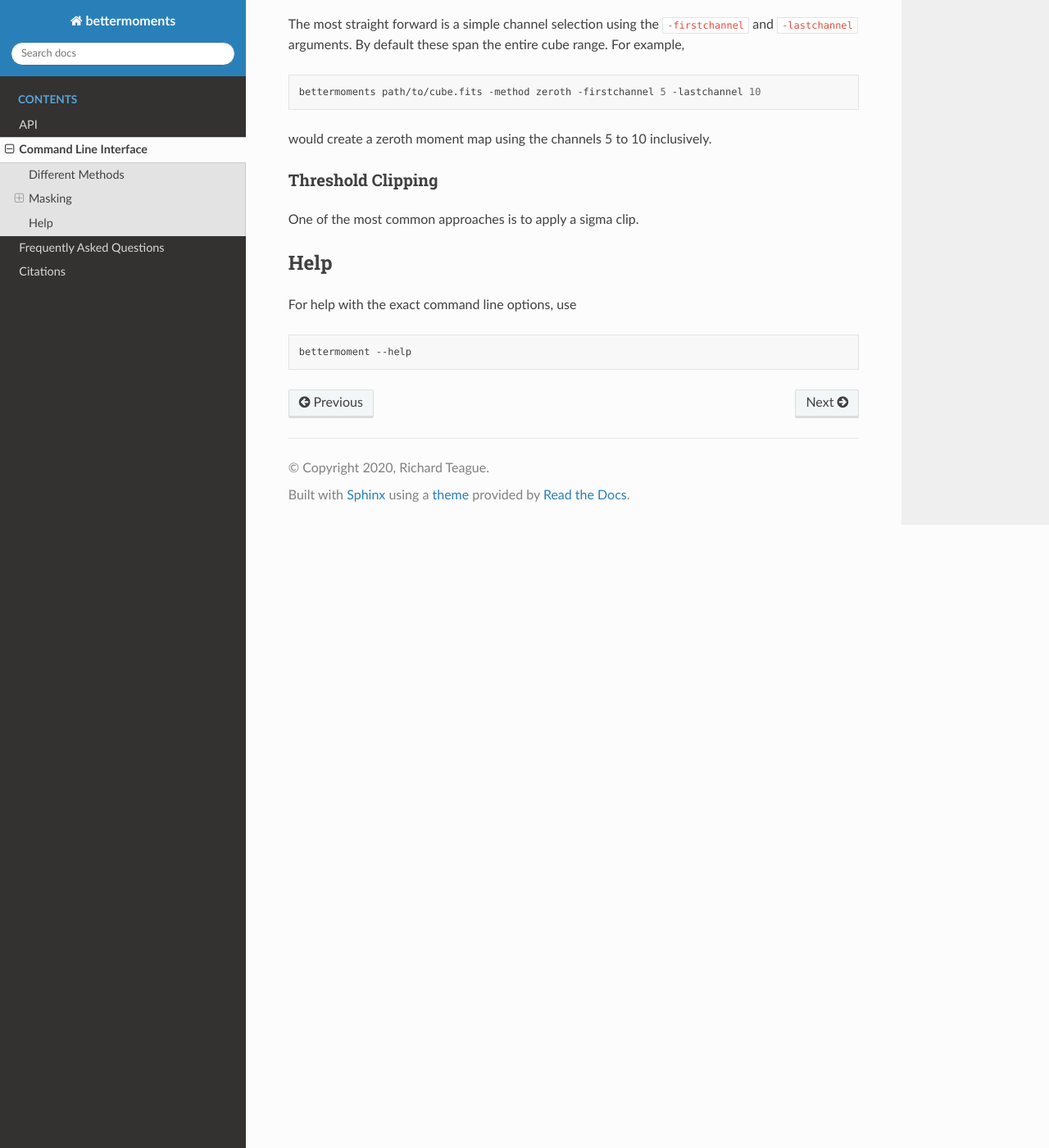
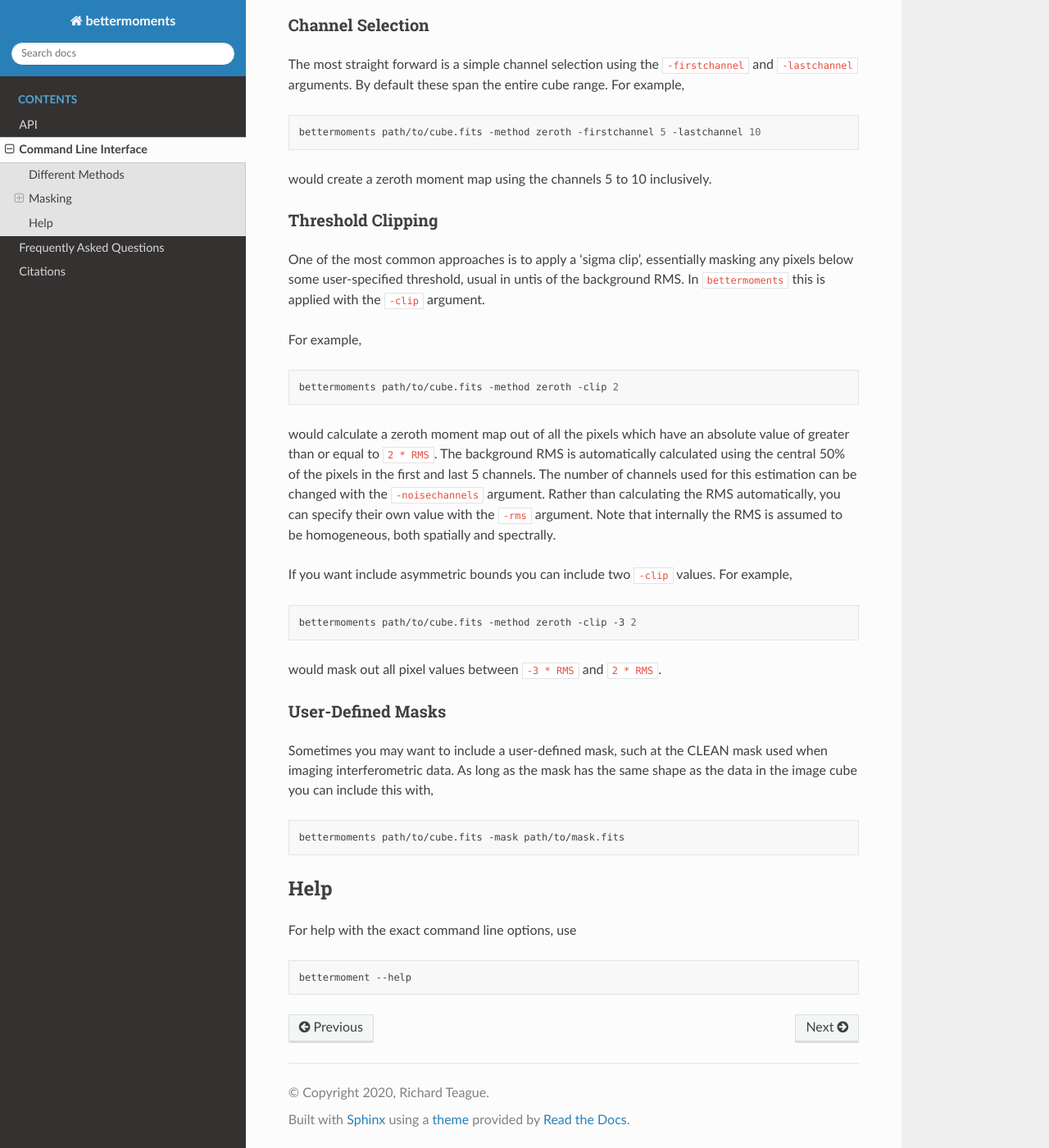
Before and after one commit to richteague/bettermoments, a Sphinx documentation site: the page built from docs/user/command_line.rst, in a window 1280 px wide and 1400 px high, scrolled down 880 px. Shown: the whole window at 82% size. Built offline with Sphinx 7.4.7 and the Read the Docs theme 2.0.0, drawn with Linux system fonts in a browser that asks for light colours; formulas are drawn with MathJax 3; some of the changed text lies outside the part shown.

Commit message:
more words for the command line interface

```diff
--- a/docs/user/command_line.rst
+++ b/docs/user/command_line.rst
@@ -26,12 +26,14 @@ Different Methods
 -----------------
 
 To change the method applied to collapse the cube, use the :code:`-method [name]`
-flag, where the names of the functions are found in the `API`
+flag, where the names of the functions are found in the `API`.
 For example, to calculate the zeroth moment map,
 
 .. code-block:: bash
 
     bettermoments path/to/cube.fits -method zeroth
+
+which will produce a ``*M0.fits`` file with the uncertainties in ``*dM0.fits``.
 
 Masking
 -------
@@ -56,7 +58,45 @@ would create a zeroth moment map using the channels 5 to 10 inclusively.
 Threshold Clipping
 ^^^^^^^^^^^^^^^^^^
 
-One of the most common approaches is to apply a sigma clip.
+One of the most common approaches is to apply a 'sigma clip', essentially
+masking any pixels below some user-specified threshold, usual in untis of the
+background RMS. In ``bettermoments`` this is applied with the ``-clip`` argument.
+
+For example,
+
+.. code-block:: bash
+
+    bettermoments path/to/cube.fits -method zeroth -clip 2
+
+would calculate a zeroth moment map out of all the pixels which have an absolute
+value of greater than or equal to ``2 * RMS``. The background RMS is automatically
+calculated using the central 50% of the pixels in the first and last 5 channels.
+The number of channels used for this estimation can be changed with the
+``-noisechannels`` argument. Rather than calculating the RMS automatically, you
+can specify their own value with the ``-rms`` argument. Note that internally
+the RMS is assumed to be homogeneous, both spatially and spectrally.
+
+If you want include asymmetric bounds you can include two ``-clip`` values. For
+example,
+
+.. code-block:: bash
+
+    bettermoments path/to/cube.fits -method zeroth -clip -3 2
+
+would mask out all pixel values between ``-3 * RMS`` and ``2 * RMS``.
+
+User-Defined Masks
+^^^^^^^^^^^^^^^^^^
+
+Sometimes you may want to include a user-defined mask, such at the CLEAN mask
+used when imaging interferometric data. As long as the mask has the same shape
+as the data in the image cube you can include this with,
+
+.. code-block:: bash
+
+    bettermoments path/to/cube.fits -mask path/to/mask.fits
+
+
 
 Help
 ----
```
